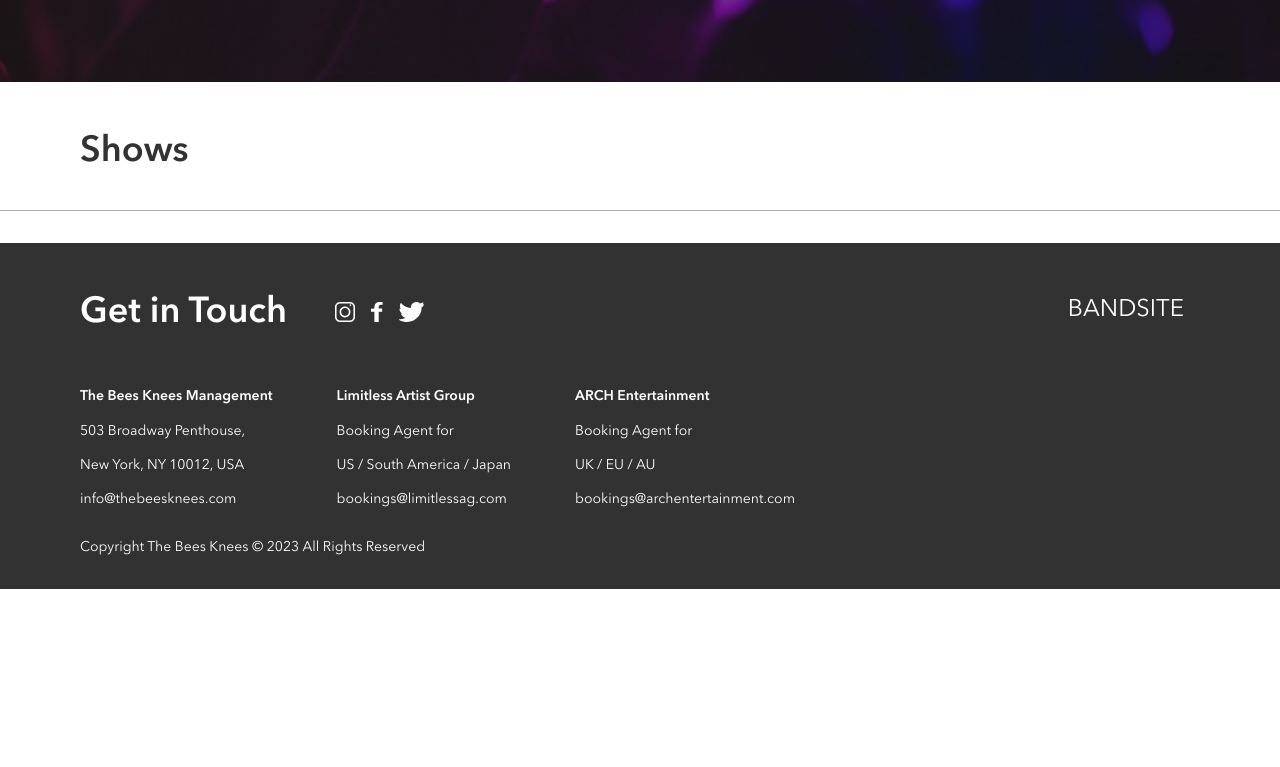
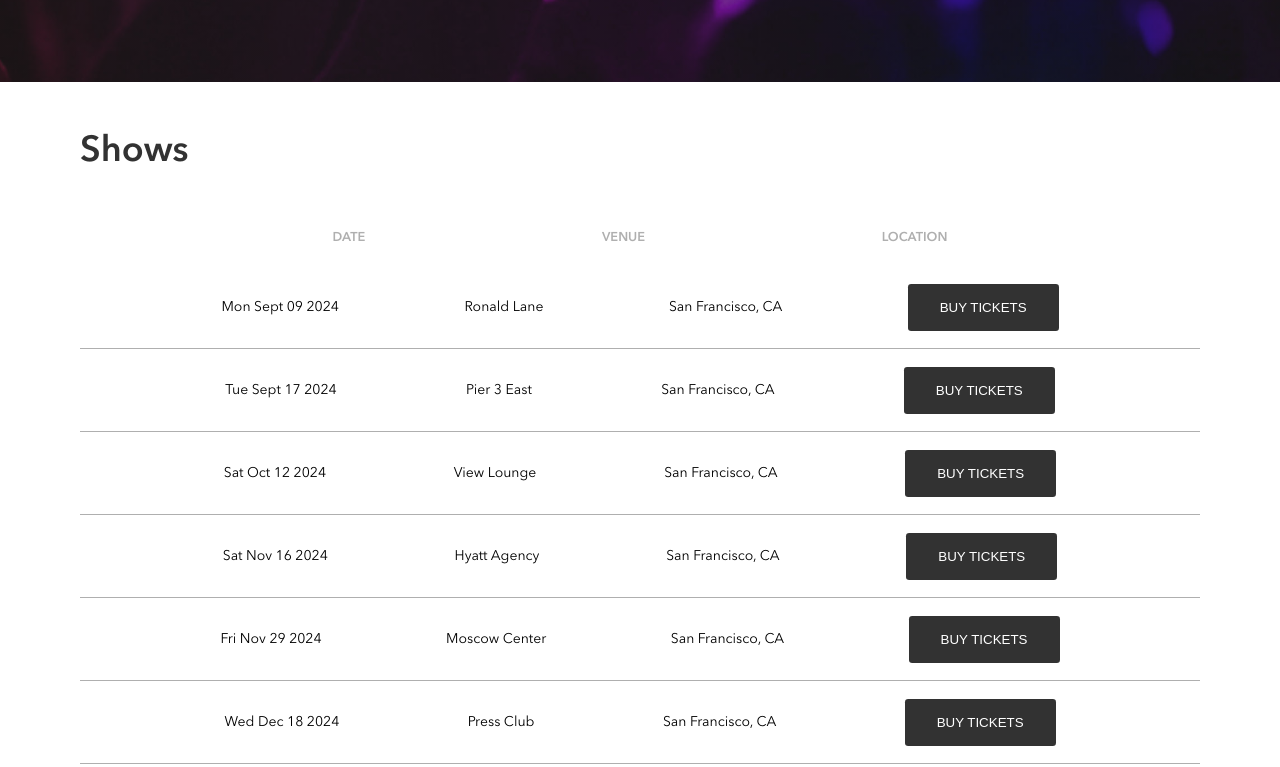
Before and after one commit to hazalsaygili/hazal-saygili-bandsite, a plain HTML site: page pages/shows.html in a window 1280 px wide. Shown: the part 772-1539 px from the top of the page. Before the commit the page ends 1361 px from the top, so only its background shows below. Drawn offline with Linux system fonts and the light colour scheme.

Commit message:
update displaying shows list adding tablet and desktop

```diff
--- a/pages/shows.html
+++ b/pages/shows.html
@@ -25,7 +25,7 @@
             <h1 class="hero__header"> Stripes of Yellow X for the Stings </h1>
         </div>
 
-        <!-- <iframe width="100%" height="300" scrolling="no" frameborder="no" allow="autoplay" src="https://w.soundcloud.com/player/?url=https%3A//api.soundcloud.com/tracks/273373322&color=%23ff5500&auto_play=true&hide_related=false&show_comments=true&show_user=true&show_reposts=false&show_teaser=true&visual=true"></iframe><div style="font-size: 10px; color: #cccccc;line-break: anywhere;word-break: normal;overflow: hidden;white-space: nowrap;text-overflow: ellipsis; font-family: Interstate,Lucida Grande,Lucida Sans Unicode,Lucida Sans,Garuda,Verdana,Tahoma,sans-serif;font-weight: 100;"></div> -->
+        <iframe width="100%" height="300" scrolling="no" frameborder="no" allow="autoplay" src="https://w.soundcloud.com/player/?url=https%3A//api.soundcloud.com/tracks/273373322&color=%23ff5500&auto_play=true&hide_related=false&show_comments=true&show_user=true&show_reposts=false&show_teaser=true&visual=true"></iframe><div style="font-size: 10px; color: #cccccc;line-break: anywhere;word-break: normal;overflow: hidden;white-space: nowrap;text-overflow: ellipsis; font-family: Interstate,Lucida Grande,Lucida Sans Unicode,Lucida Sans,Garuda,Verdana,Tahoma,sans-serif;font-weight: 100;"></div>
 
     </section>
 
--- a/scripts/build-shows-page.js
+++ b/scripts/build-shows-page.js
@@ -2,7 +2,7 @@ let showsListArr = [
     {
         date: "Mon Sept 09 2024",
         venue: "Ronald Lane",
-        location: "San Francisco, CA}",
+        location: "San Francisco, CA",
     },
 
     {
@@ -62,7 +62,7 @@ function displayUpcomingShows() {
     showListSection.appendChild(showListWrapper);
 
     const showListTitle = document.createElement("h2");
-    showListTitle.innerHTML ="Shows";
+    showListTitle.innerHTML = "Shows";
     showListWrapper.appendChild(showListTitle);
 
 
@@ -72,86 +72,89 @@ function displayUpcomingShows() {
         showsMobile.classList.add("shows__mobile");
         showListWrapper.appendChild(showsMobile);
 
-        for (let i=0; i<showsListArr.length; i++ ) {
+        for (let i = 0; i < showsListArr.length; i++) {
+
+            // const showItem = document.createElement("div");
+            // showItem.classList.add("shows__showItem");
+            // showsMobile.appendChild(showItem);
 
             const dates = document.createElement("h3");
-            dates.innerText = "Date";
-            showListWrapper.appendChild(dates);
+            dates.innerText = "DATE";
+            showsMobile.appendChild(dates);
             const showDate = document.createElement("p");
             showDate.innerText = showsListArr[i].date;
-            showListWrapper.appendChild(showDate);
+            showsMobile.appendChild(showDate);
 
             const venues = document.createElement("h3");
-            venues.innerText = "Venue";
-            showListWrapper.appendChild(venues);
+            venues.innerText = "VENUE";
+            showsMobile.appendChild(venues);
             const showVenue = document.createElement("p");
             showVenue.innerText = showsListArr[i].venue;
-            showListWrapper.appendChild(showVenue);
+            showsMobile.appendChild(showVenue);
 
             const locations = document.createElement("h3");
-            locations.innerText = "Location";
-            showListWrapper.appendChild(locations);
+            locations.innerText = "LOCATION";
+            showsMobile.appendChild(locations);
             const showLocation = document.createElement("p");
             showLocation.innerText = showsListArr[i].location;
-            showListWrapper.appendChild(showLocation);
+            showsMobile.appendChild(showLocation);
 
             const buyTicketButton = document.createElement("button");
             buyTicketButton.classList.add("shows__buyTicketsButton");
             buyTicketButton.innerText = "BUY TICKETS";
-            showListWrapper.appendChild(buyTicketButton);
+            showsMobile.appendChild(buyTicketButton);
 
         }
 
-        return showsMobile;
-
     }
 
-    if (mediaQueryDesktop.matches) {
+    else if (mediaQueryTablet.matches) {
 
         const showsDesktop = document.createElement("div");
         showsDesktop.classList.add("shows__desktop");
         showListWrapper.appendChild(showsDesktop);
 
+        const showsDesktopHeaders = document.createElement("div");
+        showsDesktopHeaders.classList.add("shows__desktopHeaderItem");
+        showsDesktop.appendChild(showsDesktopHeaders);
+
         const dates = document.createElement("h3");
-        dates.innerText("Date");
-        showListWrapper.appendChild(dates);
+        dates.innerText = "DATE";
+        showsDesktopHeaders.appendChild(dates);
 
         const venues = document.createElement("h3");
-        venues.innerText("Venue");
-        showListWrapper.appendChild(venues);
+        venues.innerText = "VENUE";
+        showsDesktopHeaders.appendChild(venues);
 
         const locations = document.createElement("h3");
-        locations.innerText("Location");
-        showListWrapper.appendChild(locations);
+        locations.innerText = "LOCATION";
+        showsDesktopHeaders.appendChild(locations);
 
-        for (let i=0; i<showsListArr.length; i++ ){
 
-            const showItem = document.createElement("div");
+        for (let i = 0; i < showsListArr.length; i++) {
+
+            let showItem = document.createElement("div");
             showItem.classList.add("shows__desktopShowItem");
-            showListWrapper.appendChild(showItem);
+            showsDesktop.appendChild(showItem);
 
-            const showDate = document.createElement("p");
-            showDate.innerText(showsListArr[i].date);
+            let showDate = document.createElement("p");
+            showDate.innerText = showsListArr[i].date;
             showItem.appendChild(showDate);
 
-            const showVenue = document.createElement("p");
-            showVenue.innerText(showsListArr[i].venue);
+            let showVenue = document.createElement("p");
+            showVenue.innerText = showsListArr[i].venue;
             showItem.appendChild(showVenue);
 
             const showLocation = document.createElement("p");
-            showLocation.innerText(showsListArr[i].location);
+            showLocation.innerText = showsListArr[i].location;
             showItem.appendChild(showLocation);
 
             const buyTicketButton = document.createElement("button");
             buyTicketButton.classList.add("shows__buyTicketsButton");
-            showLocation.innerText("BUY TICKETS");
-            showItem.appendChild(showListWrapper);
-
+            buyTicketButton.innerText = "BUY TICKETS";
+            showItem.appendChild(buyTicketButton);
 
         }
-
-        return showsDesktop;
-
 
     }
 
--- a/styles/shows.scss
+++ b/styles/shows.scss
@@ -159,7 +159,6 @@ button {
 }
 
 .shows {
-    border-bottom: 1px solid $silver;
 
     h2 {
         font-size: 1.5rem;
@@ -181,7 +180,6 @@ button {
     &__mobile {
         display: flex;
         flex-direction: column;
-
     }
 
     &__buyTicketsButton {
@@ -191,13 +189,12 @@ button {
         border: 0px;
         justify-content: center;
         padding: 1rem 2rem;
-        margin-bottom: 1rem;
     }
 
      &__desktop {
         display:flex;
         flex-direction:column;
-       // flex-grow: 1;
+
     }
 
     &__desktopHeaderItem{
@@ -209,6 +206,9 @@ button {
     &__desktopShowItem{
         display:flex;
         justify-content: space-evenly;
+        border-bottom: 1px solid $silver;
+        padding: 1rem;
+        align-items: center;
 
     }
 
```
Also changed, not shown: styles/shows.css.
